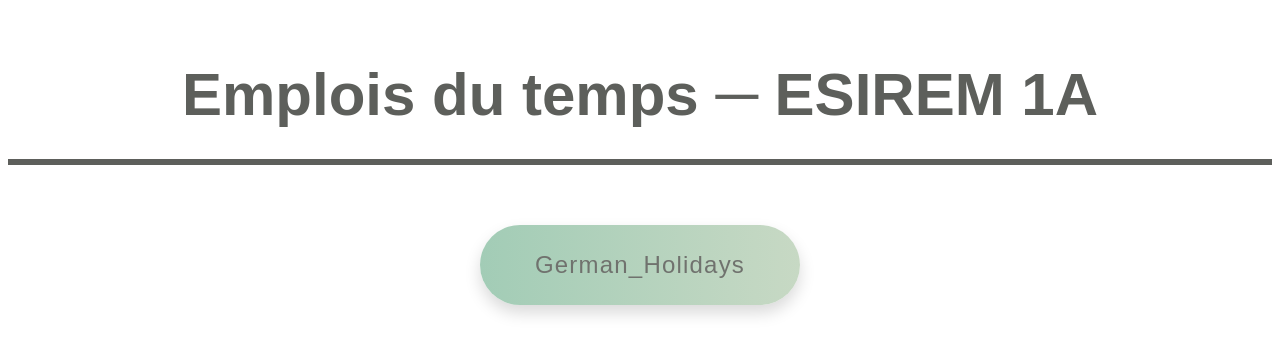
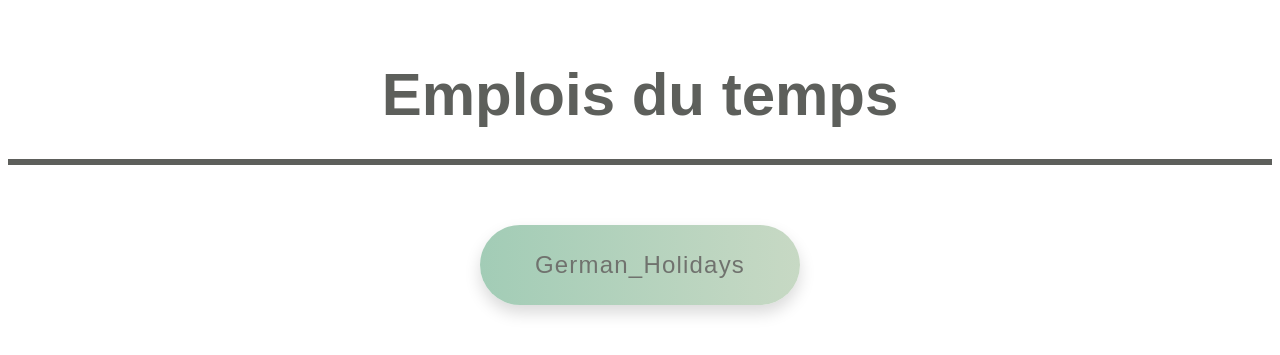
Before and after one commit to Firmin-ESIREM/edt-web, a Flask app: page / in a window 1280 px wide. Shown: the top 355 px of the page. Run offline with Flask 2, Linux system fonts and the light colour scheme.

Commit message:
Fix templates

```diff
--- a/templates/edt.j2
+++ b/templates/edt.j2
@@ -2,7 +2,7 @@
 <html lang="fr">
     <head>
         <meta charset="utf-8"/>
-        <title>Emploi du temps du groupe {{ group }}</title>
+        <title>Emploi du temps {{ group }}</title>
         <style type="text/css">
             body, html {
                 margin: 0;
--- a/templates/index.j2
+++ b/templates/index.j2
@@ -10,7 +10,7 @@
 </head>
 <body>
     <div class="centerbuttons">
-        <h1>Emplois du temps ─ ESIREM 1A</h1>
+        <h1>Emplois du temps</h1>
         {% for item in elements %}
             <a href="edt/?group={{ item.name }}"><button>{{ item.name }}</button></a>
         {% endfor %}
```
Also changed, not shown: README.md.
